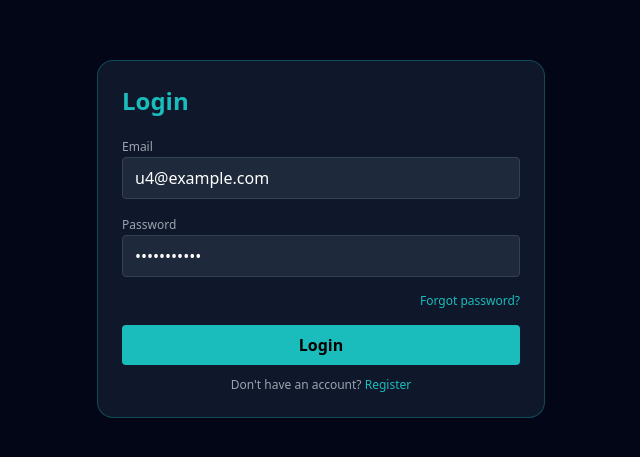
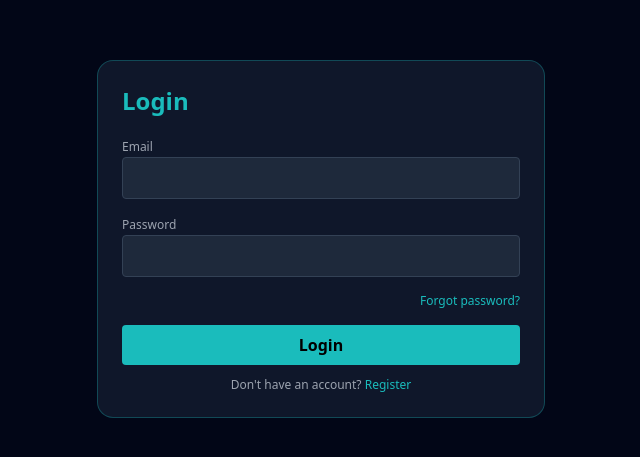
Before and after one commit to jamesmbugua1773-creator/brivara, a Next.js app in the folder frontend/: page /login in a window 1280 px wide. Shown: the part 161-618 px from the top of the page, without its empty margins (319-959 px from the left). Built offline with nearby package versions, Linux system fonts and the light colour scheme; no server answers.

Commit message:
Disable autofill on login form and remove default credentials for security

```diff
--- a/frontend/app/login/page.tsx
+++ b/frontend/app/login/page.tsx
@@ -6,8 +6,8 @@ export default function LoginPage() {
   const apiBase = typeof window !== 'undefined'
     ? (process.env.NEXT_PUBLIC_API_BASE || `http://${window.location.hostname}:4000/api`)
     : '';
-  const [email, setEmail] = useState('u4@example.com');
-  const [password, setPassword] = useState('password123');
+  const [email, setEmail] = useState('');
+  const [password, setPassword] = useState('');
   const [loading, setLoading] = useState(false);
   const [err, setErr] = useState<string | null>(null);
 
@@ -42,13 +42,13 @@ export default function LoginPage() {
 
   return (
     <div className="min-h-screen bg-slate-950 text-white flex items-center justify-center p-6">
-      <div className="w-full max-w-md p-6 rounded-2xl bg-slate-900 border border-turquoise/30">
+      <form autoComplete="off" className="w-full max-w-md p-6 rounded-2xl bg-slate-900 border border-turquoise/30">
         <h1 className="text-2xl font-bold text-turquoise mb-4">Login</h1>
         {err && <p className="text-red-400 text-sm mb-2">{err}</p>}
         <label className="text-xs text-gray-400">Email</label>
-        <input value={email} onChange={e=>setEmail(e.target.value)} className="w-full px-3 py-2 rounded bg-slate-800 border border-slate-700 mb-3" />
+        <input autoComplete="off" value={email} onChange={e=>setEmail(e.target.value)} className="w-full px-3 py-2 rounded bg-slate-800 border border-slate-700 mb-3" />
         <label className="text-xs text-gray-400">Password</label>
-        <input type="password" value={password} onChange={e=>setPassword(e.target.value)} className="w-full px-3 py-2 rounded bg-slate-800 border border-slate-700 mb-4" />
+        <input type="password" autoComplete="off" value={password} onChange={e=>setPassword(e.target.value)} className="w-full px-3 py-2 rounded bg-slate-800 border border-slate-700 mb-4" />
         <div className="text-xs mb-4 text-right">
           <a href="/forgot-password" className="text-turquoise hover:underline">Forgot password?</a>
         </div>
@@ -56,7 +56,7 @@ export default function LoginPage() {
           {loading ? 'Logging in…' : 'Login'}
         </button>
         <p className="text-xs text-gray-400 mt-3 text-center">Don't have an account? <a href="/register" className="text-turquoise">Register</a></p>
-      </div>
+      </form>
     </div>
   );
 }
```
